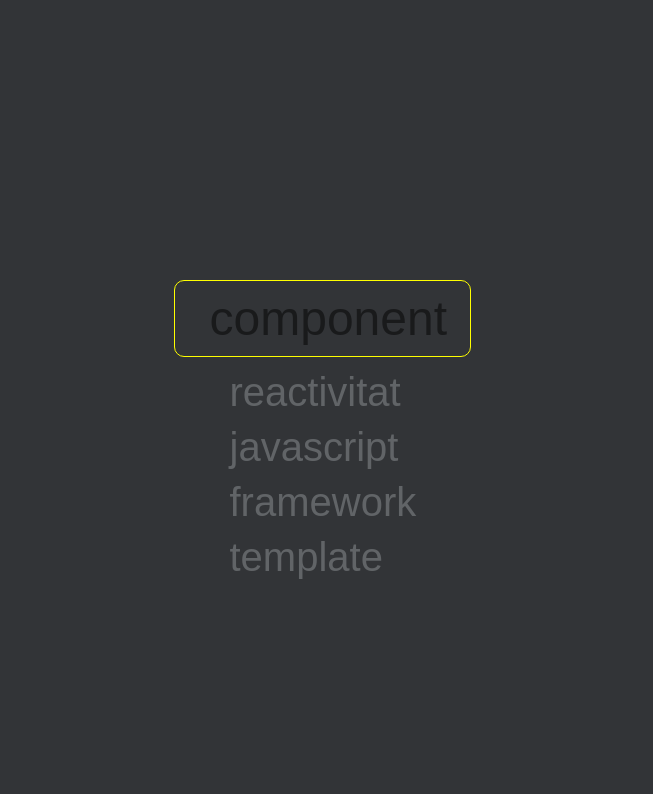
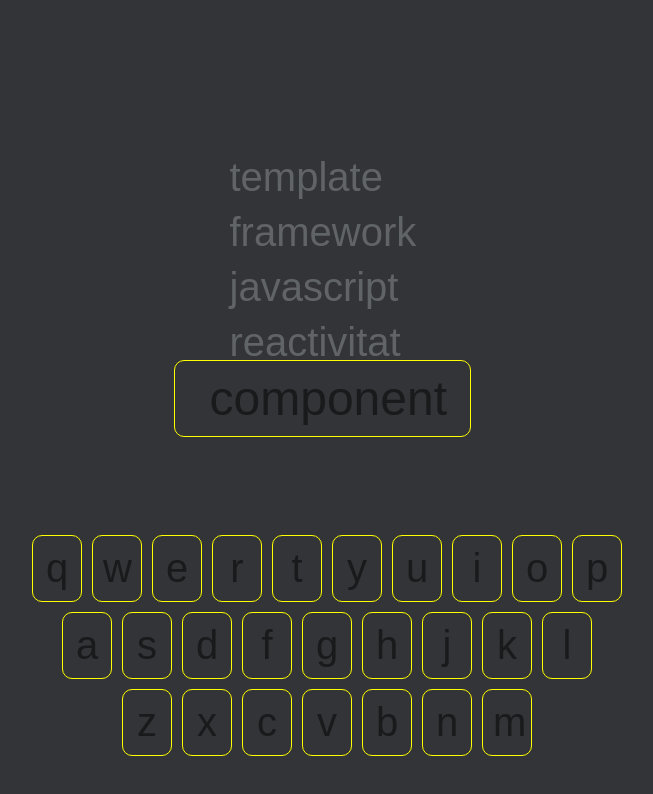
Before and after one commit to ImShad0w/WordTetris, a Vue app: page / in a window 1280 px wide. Both pictures are taken after a click on the button "Start the game!". Shown: the top 794 px of the page, without its empty margins (318-971 px from the left). Built offline with nearby package versions, Linux system fonts and the light colour scheme.

Commit message:
Added keyboard and styles

```diff
--- a/src/App.vue
+++ b/src/App.vue
@@ -1,5 +1,6 @@
 <template>
   <GameEngine v-if="startGame" />
+  <Keyboard v-if="startGame" />
   <MainMenu v-else @gameStart="handleGameStart" />
 </template>
 <script setup>
@@ -7,6 +8,7 @@ import { ref } from "vue";
 const startGame = ref(false);
 import GameEngine from "./components/GameEngine.vue";
 import MainMenu from "./components/MainMenu.vue";
+import Keyboard from "./components/Keyboard.vue";
 function handleGameStart() {
   startGame.value = true;
 }
--- a/src/components/GameEngine.vue
+++ b/src/components/GameEngine.vue
@@ -16,7 +16,7 @@
         </span>
       </div>
       <ul class="word-list">
-        <li v-for="(word, i) in visibleWords" :key="i">
+        <li v-for="(word, i) in visibleWordsReversed" :key="i">
           {{ word.text }}
         </li>
       </ul>
@@ -45,11 +45,18 @@ const activeWord = computed(() => {
   return gameState.value.words[gameState.value.activeWordIndex];
 });
 
-const visibleWords = computed(() => {
-  return gameState.value.words.filter(
-    (word) => word.text !== activeWord.value.text && !word.completed,
-  );
+const visibleWordsReversed = computed(() => {
+  return gameState.value.words
+    .filter((word) => word.text !== activeWord.value.text && !word.completed)
+    .slice() // make a shallow copy
+    .reverse(); // reverse the order
 });
+
+//const visibleWords = computed(() => {
+//  return gameState.value.words.filter(
+//    (word) => word.text !== activeWord.value.text && !word.completed,
+//  );
+//});
 
 let wordStartTime = 0;
 
@@ -120,6 +127,7 @@ function handleKeyDown(event) {
   } else if (event.key.length === 1) {
     gameState.value.inputText += event.key;
     handleWordInput();
+    return event.key;
   }
 }
 
@@ -134,15 +142,11 @@ onBeforeUnmount(() => {
 </script>
 
 <style scoped>
-body {
-  background-color: #323437;
-}
-
 .container {
   display: flex;
   align-items: center;
   flex-direction: column;
-  margin-top: 35vh;
+  margin-top: 45vh;
   position: relative;
   font-family: sans-serif;
 }
@@ -152,7 +156,7 @@ body {
   color: #616467;
   list-style: none;
   width: 225px;
-  top: 40px;
+  bottom: 5vh;
 }
 
 .word-list > li {
@@ -171,6 +175,7 @@ body {
 
 .input-word {
   width: 225px;
+  height: 75px;
   font-size: 3em;
   padding: 10px 35px;
   z-index: 2;
--- /dev/null
+++ b/src/components/Keyboard.vue
@@ -0,0 +1,52 @@
+<template>
+  <div class="keyboard">
+    <div v-for="(row, rowIndex) in keys" :key="rowIndex" class="row">
+      <button v-for="(key, colIndex) in row" :key="colIndex" class="key">
+        {{ key }}
+      </button>
+    </div>
+  </div>
+</template>
+<script setup>
+import { ref } from "vue";
+const keys = [
+  ["q", "w", "e", "r", "t", "y", "u", "i", "o", "p"],
+  ["a", "s", "d", "f", "g", "h", "j", "k", "l"],
+  ["z", "x", "c", "v", "b", "n", "m"],
+];
+const prop = defineProps({
+  key: String,
+});
+
+const activeKey = ref("");
+
+//TODO: Watcher for adding the class for 100ms to the given key
+//watch(
+//  () => activeKey.value,
+//  (newKey) => {
+//    if (newKey.length == 1) {
+//    }
+//  },
+//);
+</script>
+<style scoped>
+.keyboard {
+  display: flex;
+  flex-direction: column;
+  align-items: center;
+  margin-top: 10vh;
+}
+.key {
+  color: rgba(0, 0, 0, 0.5);
+  background-color: #323437;
+  border: 1px solid yellow;
+  font-size: 2.5em;
+  padding: 10px;
+  margin-left: 10px;
+  margin-bottom: 10px;
+  width: 50px;
+  border-radius: 10px;
+}
+.active {
+}
+</style>
```
Also changed, not shown: src/components/Results.vue (added).
